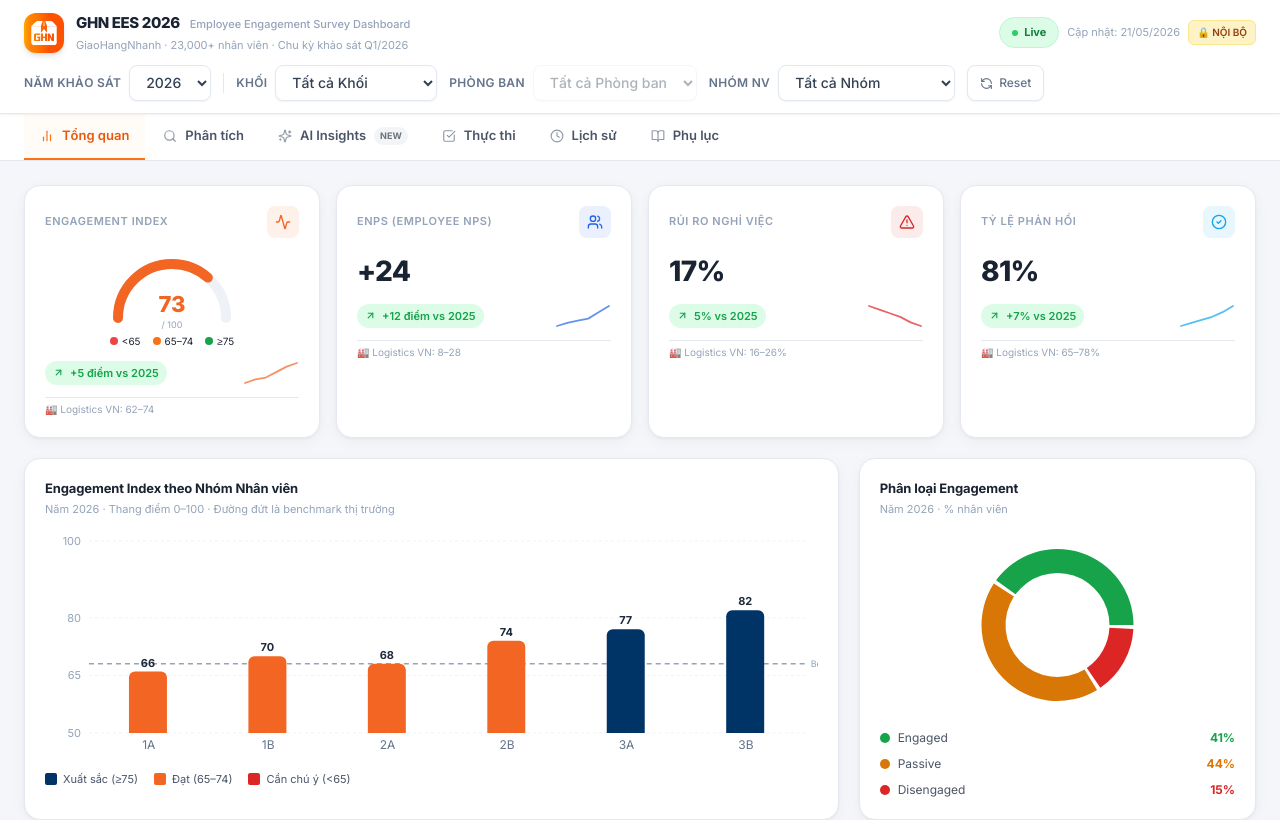
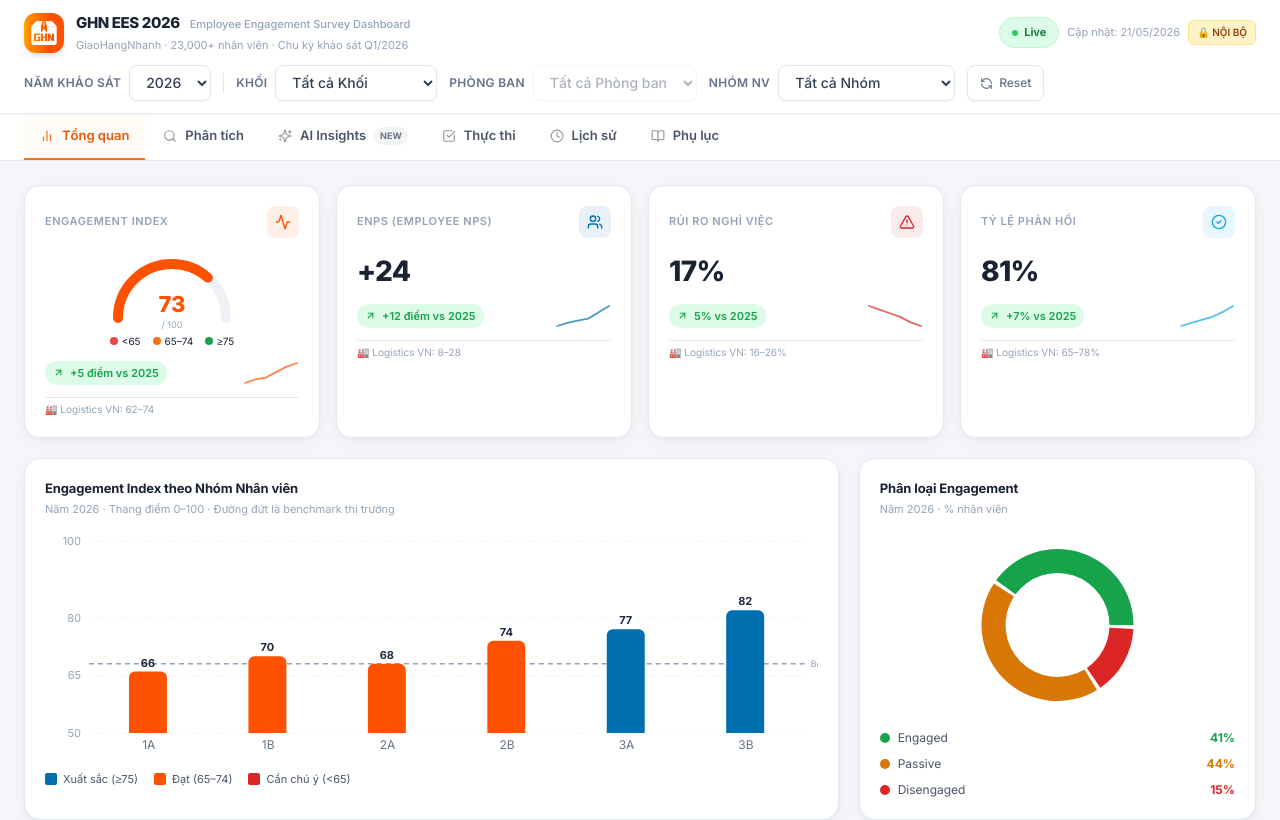
Before and after one commit to letuanhce-beep/ghn-ai-revolution-TuanLA, a Next.js app in the folder dashboard/frontend/: page / in a window 1280 px wide. Shown: the top 820 px of the page. Built offline with nearby package versions, Linux system fonts and the light colour scheme.

Commit message:
Update text

```diff
--- a/dashboard/frontend/app/globals.css
+++ b/dashboard/frontend/app/globals.css
@@ -6,10 +6,10 @@
 
 /* ── Design Tokens ── */
 :root {
-  --ghn-orange:     #F26522;
+  --ghn-orange:     #FF5200;
   --ghn-orange-light: #FFF0E8;
   --ghn-orange-dark:  #D4541A;
-  --ghn-navy:       #003366;
+  --ghn-navy:       #006FAD;
   --ghn-navy-light: #E8EEF5;
   --ghn-bg:         #F4F6FA;
   --ghn-surface:    #FFFFFF;
@@ -130,7 +130,7 @@ body {
 .badge-green  { background: #DCFCE7; color: #16A34A; }
 .badge-red    { background: #FEE2E2; color: #DC2626; }
 .badge-orange { background: #FFEDD5; color: #EA580C; }
-.badge-blue   { background: #DBEAFE; color: #2563EB; }
+.badge-blue   { background: #DBEAFE; color: #006FAD; }
 .badge-gray   { background: #F1F5F9; color: #64748B; }
 
 /* ── Progress bar ── */
--- a/dashboard/frontend/app/login/page.tsx
+++ b/dashboard/frontend/app/login/page.tsx
@@ -15,17 +15,17 @@ function LoginContent() {
 
         {/* Shield Icon */}
         <div className="mb-6">
-          <Shield className="w-12 h-12 text-[#2563EB]" strokeWidth={2.5} />
+          <Shield className="w-12 h-12 text-[#006FAD]" strokeWidth={2.5} />
         </div>
 
         {/* Title */}
         <h1 className="text-3xl font-bold text-white mb-4 tracking-tight">
-          Hệ Thống Nội Bộ GHN
+          Dữ liệu nội bộ GHN
         </h1>
 
         {/* Description */}
         <p className="text-[15px] text-slate-400 mb-8 leading-relaxed px-4">
-          Vui lòng đăng nhập bằng tài khoản email <strong className="text-slate-300 font-semibold">@ghn.vn</strong> để xem dữ liệu nhạy cảm.
+          Để đảm bảo tính bảo mật, Bạn vui lòng đăng nhập bằng tài khoản email <strong className="text-slate-300 font-semibold">@ghn.vn</strong> để xem dữ liệu. Cảm ơn Bạn!
         </p>
 
         {/* Error Message */}
--- a/dashboard/frontend/components/tabs/TabAIInsights.tsx
+++ b/dashboard/frontend/components/tabs/TabAIInsights.tsx
@@ -58,7 +58,7 @@ function ExecutiveSummary({ year }: { year: number }) {
   return (
     <div className="space-y-4">
       {/* Header banner */}
-      <div className="rounded-xl p-5" style={{ background: "linear-gradient(135deg, #1A2332 0%, #003366 100%)" }}>
+      <div className="rounded-xl p-5" style={{ background: "linear-gradient(135deg, #1A2332 0%, #006FAD 100%)" }}>
         <div className="flex items-start gap-3">
           <Sparkles size={20} className="text-orange-400 shrink-0 mt-0.5" />
           <div>
@@ -338,7 +338,7 @@ function QuickWinsMatrix() {
                   <div key={w.id} className="flex items-start gap-3 p-2.5 rounded-lg border bg-white hover:shadow-sm transition-shadow"
                        style={{ borderColor: "var(--ghn-border)" }}>
                     <div className="shrink-0 w-6 h-6 rounded flex items-center justify-center text-[10px] font-bold"
-                         style={{ background: "#FFF0E8", color: "#F26522" }}>
+                         style={{ background: "#FFF0E8", color: "#FF5200" }}>
                       {w.id.split("-")[1]}
                     </div>
                     <div className="flex-1 min-w-0">
--- a/dashboard/frontend/components/tabs/TabLichSu.tsx
+++ b/dashboard/frontend/components/tabs/TabLichSu.tsx
@@ -29,7 +29,7 @@ function PillarTrendChart() {
     },
   ];
 
-  const PILLAR_COLORS = ["#F26522", "#003366", "#16A34A", "#D97706", "#7C3AED"];
+  const PILLAR_COLORS = ["#FF5200", "#006FAD", "#16A34A", "#D97706", "#7C3AED"];
 
   return (
     <ResponsiveContainer width="100%" height={300}>
@@ -78,7 +78,7 @@ function WaterfallChart() {
   });
 
   const getColor = (type: string) => {
-    if (type === "start" || type === "end") return "#003366";
+    if (type === "start" || type === "end") return "#006FAD";
     if (type === "positive") return "#16A34A";
     return "#DC2626";
   };
@@ -266,7 +266,7 @@ export default function TabLichSu() {
         <WaterfallChart />
         <div className="flex gap-4 mt-2">
           <span className="flex items-center gap-1.5 text-xs text-slate-500">
-            <span className="w-3 h-3 rounded bg-navy-700 inline-block" style={{ background: "#003366" }} />Điểm neo (Start/End)
+            <span className="w-3 h-3 rounded bg-navy-700 inline-block" style={{ background: "#006FAD" }} />Điểm neo (Start/End)
           </span>
           <span className="flex items-center gap-1.5 text-xs text-slate-500">
             <span className="w-3 h-3 rounded bg-green-600 inline-block" />Tác động tích cực
--- a/dashboard/frontend/components/tabs/TabPhanTich.tsx
+++ b/dashboard/frontend/components/tabs/TabPhanTich.tsx
@@ -64,9 +64,9 @@ function PillarRadar({ groupId, year }: { groupId: string; year: number }) {
         <PolarAngleAxis dataKey="pillar" tick={{ fontSize: 11, fill: "#64748b" }} />
         <PolarRadiusAxis angle={90} domain={[0, 5]} tick={{ fontSize: 10, fill: "#94a3b8" }} tickCount={6} />
         <Radar name="Nhóm đã chọn" dataKey="Nhóm đã chọn"
-          stroke="#F26522" fill="#F26522" fillOpacity={0.25} strokeWidth={2} />
+          stroke="#FF5200" fill="#FF5200" fillOpacity={0.25} strokeWidth={2} />
         <Radar name="Trung bình CT" dataKey="Trung bình CT"
-          stroke="#003366" fill="#003366" fillOpacity={0.08} strokeWidth={2} strokeDasharray="5 5" />
+          stroke="#006FAD" fill="#006FAD" fillOpacity={0.08} strokeWidth={2} strokeDasharray="5 5" />
         {prev && (
           <Radar name="Năm trước" dataKey="Năm trước"
             stroke="#94A3B8" fill="none" strokeWidth={1.5} strokeDasharray="3 3" />
@@ -279,7 +279,7 @@ function SentimentPanel({ groupId }: { groupId: string }) {
 
 // ── Demographic Charts ────────────────────────────────────────
 
-const GEN_COLORS = ["#8B5CF6", "#F26522", "#0EA5E9"];
+const GEN_COLORS = ["#8B5CF6", "#FF5200", "#0EA5E9"];
 
 function DemographicPanel() {
   return (
@@ -320,7 +320,7 @@ function DemographicPanel() {
             <XAxis type="number" hide />
             <YAxis type="category" dataKey="name" tick={{ fontSize: 10, fill: "#64748b" }} axisLine={false} tickLine={false} width={56} />
             <Tooltip formatter={(v) => `${v}%`} contentStyle={{ fontSize: 11, borderRadius: 8 }} />
-            <Bar dataKey="value" radius={[0, 4, 4, 0]} fill="#F26522" fillOpacity={0.85}>
+            <Bar dataKey="value" radius={[0, 4, 4, 0]} fill="#FF5200" fillOpacity={0.85}>
               <LabelList dataKey="value" position="right" style={{ fontSize: 10, fontWeight: 700, fill: "#64748b" }}
                          formatter={(v: number) => `${v}%`} />
             </Bar>
@@ -339,7 +339,7 @@ function DemographicPanel() {
             <YAxis tick={{ fontSize: 10, fill: "#94a3b8" }} axisLine={false} tickLine={false} />
             <Tooltip content={<CustomTooltip />} />
             <Bar dataKey="eNPS2025" name="2025" fill="#CBD5E1" radius={[3, 3, 0, 0]} />
-            <Bar dataKey="eNPS2026" name="2026" fill="#F26522" radius={[3, 3, 0, 0]} />
+            <Bar dataKey="eNPS2026" name="2026" fill="#FF5200" radius={[3, 3, 0, 0]} />
             <Legend wrapperStyle={{ fontSize: 10 }} />
           </BarChart>
         </ResponsiveContainer>
--- a/dashboard/frontend/components/tabs/TabPhuLuc.tsx
+++ b/dashboard/frontend/components/tabs/TabPhuLuc.tsx
@@ -102,8 +102,8 @@ function QuestionFrameworkTable() {
 
 // ── Demographic Pie Charts ────────────────────────────────────
 
-const PIE_COLORS_1 = ["#F26522", "#003366", "#16A34A", "#D97706", "#7C3AED"];
-const PIE_COLORS_2 = ["#F26522", "#003366", "#16A34A"];
+const PIE_COLORS_1 = ["#FF5200", "#006FAD", "#16A34A", "#D97706", "#7C3AED"];
+const PIE_COLORS_2 = ["#FF5200", "#006FAD", "#16A34A"];
 
 function DemoPie({
   data,
--- a/dashboard/frontend/components/tabs/TabTongQuan.tsx
+++ b/dashboard/frontend/components/tabs/TabTongQuan.tsx
@@ -16,7 +16,7 @@ import {
 
 // ── Gauge Component ───────────────────────────────────────────
 
-function GaugeChart({ value, max = 100, color = "#F26522" }: { value: number; max?: number; color?: string }) {
+function GaugeChart({ value, max = 100, color = "#FF5200" }: { value: number; max?: number; color?: string }) {
   const pct = value / max;
   const radius = 54;
   const strokeWidth = 10;
@@ -25,7 +25,7 @@ function GaugeChart({ value, max = 100, color = "#F26522" }: { value: number; ma
   const cx = 70, cy = 68;
 
   const getZoneColor = (v: number) =>
-    v >= 75 ? "#16A34A" : v >= 65 ? "#F26522" : "#DC2626";
+    v >= 75 ? "#16A34A" : v >= 65 ? "#FF5200" : "#DC2626";
   const zoneColor = getZoneColor(value);
 
   return (
@@ -101,7 +101,7 @@ interface KpiCardProps {
 
 function KpiCard({
   label, value, delta, deltaLabel, icon, invertDelta = false,
-  sparkData, accentColor = "#F26522", isGauge = false, gaugeValue, benchmark,
+  sparkData, accentColor = "#FF5200", isGauge = false, gaugeValue, benchmark,
 }: KpiCardProps) {
   const isPositive = invertDelta ? delta < 0 : delta > 0;
   const isNeutral  = delta === 0;
@@ -205,8 +205,8 @@ function ZoneCard({ zone, type }: { zone: typeof riskZones[0]; type: "risk" | "e
 
 // ── Main Tab ──────────────────────────────────────────────────
 
-const GHN_ORANGE = "#F26522";
-const GHN_NAVY   = "#003366";
+const GHN_ORANGE = "#FF5200";
+const GHN_NAVY   = "#006FAD";
 
 export default function TabTongQuan() {
   const { filters } = useDashboard();
@@ -235,7 +235,7 @@ export default function TabTongQuan() {
     .sort((a, b) => b.eNPS - a.eNPS);
 
   const ENPS_COLORS = divData.map((d) =>
-    d.eNPS >= 30 ? "#16A34A" : d.eNPS >= 10 ? "#D97706" : d.eNPS >= 0 ? "#F26522" : "#DC2626"
+    d.eNPS >= 30 ? "#16A34A" : d.eNPS >= 10 ? "#D97706" : d.eNPS >= 0 ? "#FF5200" : "#DC2626"
   );
 
   // Engagement segment donut
@@ -267,7 +267,7 @@ export default function TabTongQuan() {
           deltaLabel={`${Math.abs(ENPS_DELTA)} điểm`}
           icon={<Users size={16} />}
           sparkData={[5, 8, 10, 12, 18, curKpi.eNPS]}
-          accentColor="#2563EB"
+          accentColor="#006FAD"
           benchmark={BENCHMARK.eNPS.label}
         />
         <KpiCard
--- /dev/null
+++ b/dashboard/frontend/replace_colors.js
@@ -0,0 +1,22 @@
+const fs = require('fs');
+const path = require('path');
+
+function walk(dir) {
+  fs.readdirSync(dir).forEach(f => {
+    const p = path.join(dir, f);
+    if (fs.statSync(p).isDirectory()) {
+      if (f !== 'node_modules' && f !== '.next' && f !== '.git') walk(p);
+    } else if (p.endsWith('.tsx') || p.endsWith('.ts') || p.endsWith('.css')) {
+      let content = fs.readFileSync(p, 'utf8');
+      const original = content;
+      content = content.replace(/#F26522/ig, '#FF5200');
+      content = content.replace(/#003366/ig, '#006FAD');
+      content = content.replace(/#2563EB/ig, '#006FAD');
+      if (content !== original) {
+        fs.writeFileSync(p, content);
+        console.log('Updated', p);
+      }
+    }
+  });
+}
+walk('.');
```
